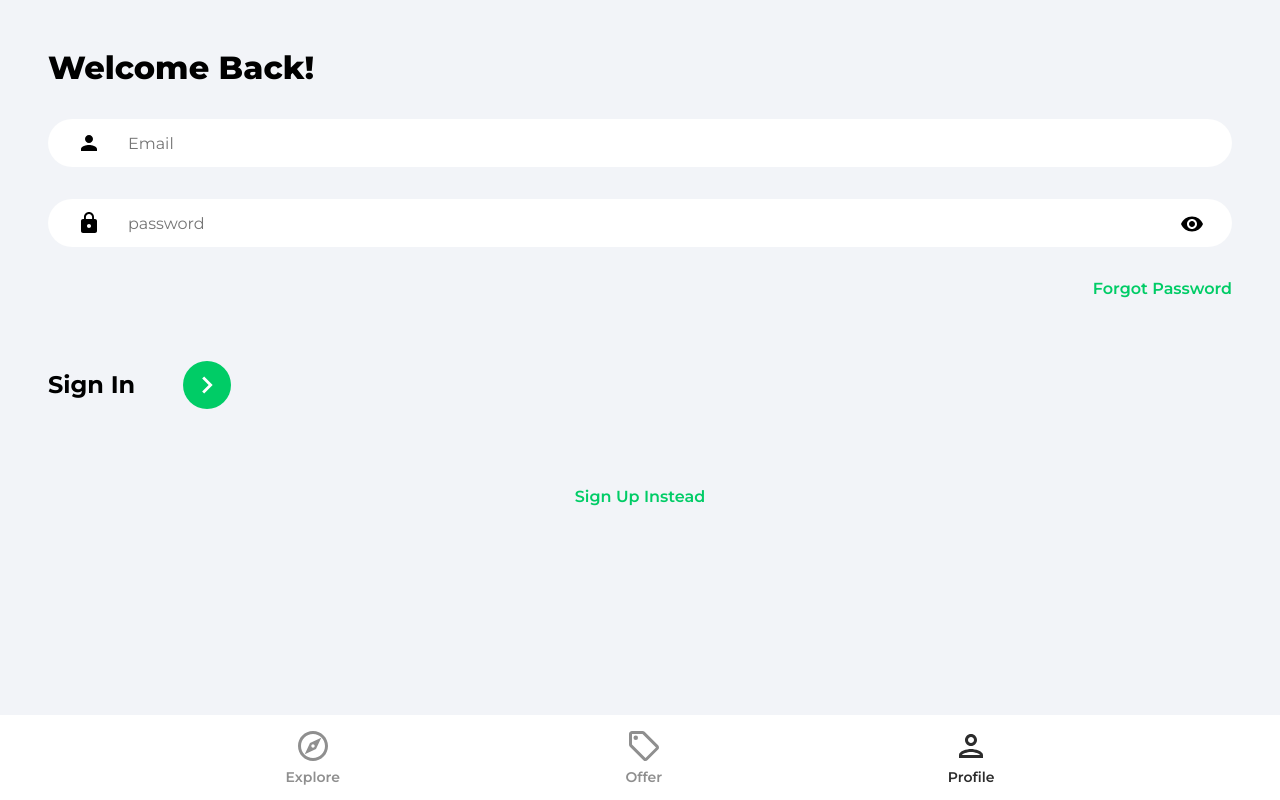
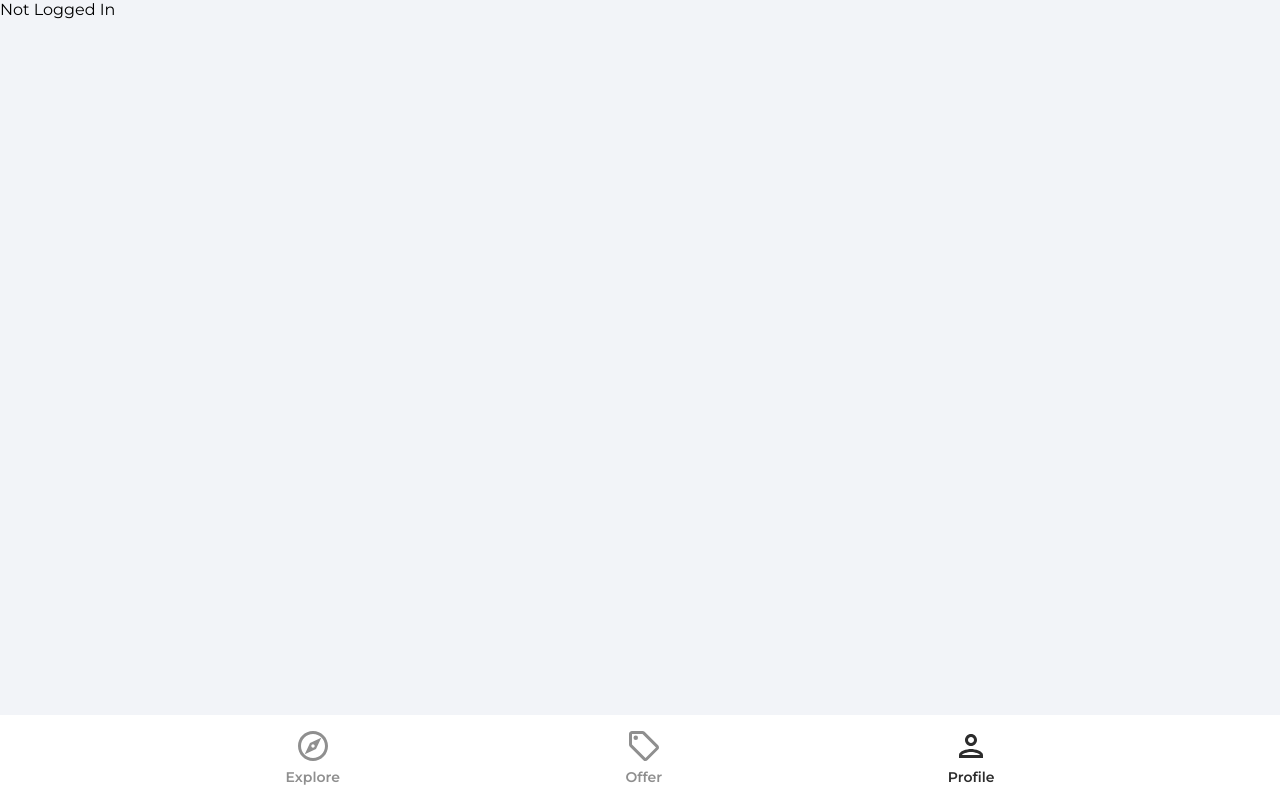
Before and after one commit to Hi-ImDave/house-marketplace-app, a React (Create React App) app: page /profile in a window 1280 px wide. Built offline with nearby package versions, Linux system fonts and the light colour scheme.

Commit message:
add sign in func

```diff
--- a/src/App.js
+++ b/src/App.js
@@ -15,7 +15,7 @@
         <Routes>
           <Route path='/' element={<Explore />} />
           <Route path='/offers' element={<Offers />} />
-          <Route path='/profile' element={<SignIn />} />
+          <Route path='/profile' element={<Profile />} />
           <Route path='/sign-in' element={<SignIn />} />
           <Route path='/sign-up' element={<SignUp />} />
           <Route path='/forgot-password' element={<ForgotPassword />} />
--- a/src/pages/Profile.jsx
+++ b/src/pages/Profile.jsx
@@ -1,5 +1,15 @@
+import { useState, useEffect } from 'react'
+import { getAuth } from 'firebase/auth'
+
 const Profile = () => {
-  return <div>Profile</div>
+  const [user, setUser] = useState(null)
+  const auth = getAuth()
+
+  useEffect(() => {
+    setUser(auth.currentUser)
+  }, [])
+
+  return user ? <h1>{user.displayName}</h1> : 'Not Logged In'
 }
 
 export default Profile
--- a/src/pages/SignIn.jsx
+++ b/src/pages/SignIn.jsx
@@ -1,5 +1,6 @@
 import { useState } from 'react'
 import { Link, useNavigate } from 'react-router-dom'
+import { getAuth, signInWithEmailAndPassword } from 'firebase/auth'
 import { ReactComponent as ArrowRightIcon } from '../assets/svg/keyboardArrowRightIcon.svg'
 import visibilityIcon from '../assets/svg/visibilityIcon.svg'
 
@@ -17,6 +18,25 @@
     }))
   }
 
+  const onSubmit = async (event) => {
+    event.preventDefault()
+
+    try {
+      const auth = getAuth()
+
+      const userCredential = await signInWithEmailAndPassword(
+        auth,
+        email,
+        password
+      )
+      if (userCredential.user) {
+        navigate('/')
+      }
+    } catch (error) {
+      console.log(error)
+    }
+  }
+
   return (
     <>
       <div className='pageContainer'>
@@ -24,7 +44,7 @@
           <p className='pageHeader'>Welcome Back!</p>
         </header>
 
-        <form>
+        <form onSubmit={onSubmit}>
           <input
             type='email'
             className='emailInput'
```
